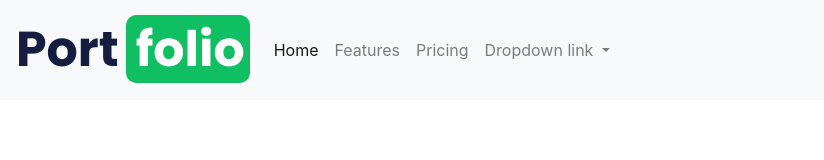
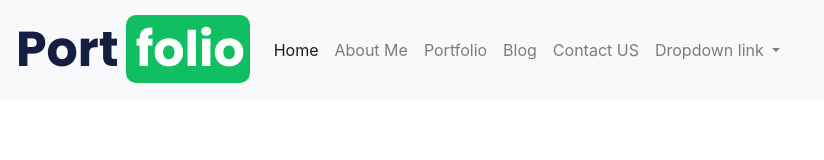
Before and after one commit to Simziglar/WebPortfolio, a website: page index.html in a window 1280 px wide. Shown: the whole page, without its empty margins (0-824 px from the left). Drawn offline with nearby package versions, Linux system fonts and the light colour scheme; a web font is replaced by a local one.

Commit message:
Update index.html

```diff
--- a/index.html
+++ b/index.html
@@ -35,10 +35,16 @@
                   <a class="nav-link" href="#">Home <span class="sr-only">(current)</span></a>
                 </li>
                 <li class="nav-item">
-                  <a class="nav-link" href="#">Features</a>
+                  <a class="nav-link" href="#">About Me</a>
                 </li>
                 <li class="nav-item">
-                  <a class="nav-link" href="#">Pricing</a>
+                  <a class="nav-link" href="#">Portfolio</a>
+                </li>
+                <li class="nav-item">
+                  <a class="nav-link" href="#">Blog</a>
+                </li>
+                <li class="nav-item">
+                  <a class="nav-link" href="#">Contact US</a>
                 </li>
                 <li class="nav-item dropdown">
                   <a class="nav-link dropdown-toggle" href="#" id="navbarDropdownMenuLink" data-toggle="dropdown" aria-haspopup="true" aria-expanded="false">
```
